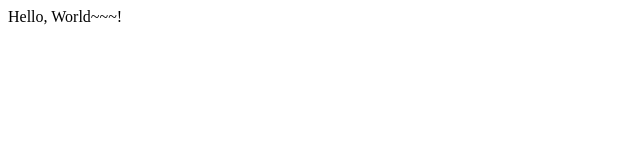
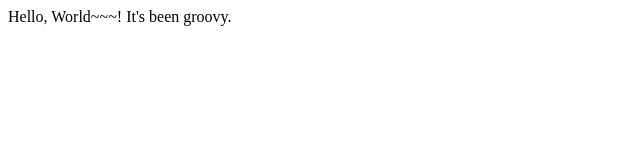
Before and after one commit to esillart/esillart.github.io, a plain HTML site: page hello.html in a window 1280 px wide. Shown: the whole page, without its empty margins (0-640 px from the left). Drawn offline with Linux system fonts and the light colour scheme.

Commit message:
Update hello.html

```diff
--- a/hello.html
+++ b/hello.html
@@ -5,7 +5,7 @@
         <title>My Webpage</title>
     </head>
     <body>
-    Hello, World~~~!
+    Hello, World~~~! It's been groovy.
     </body>
 
 </html>
```
